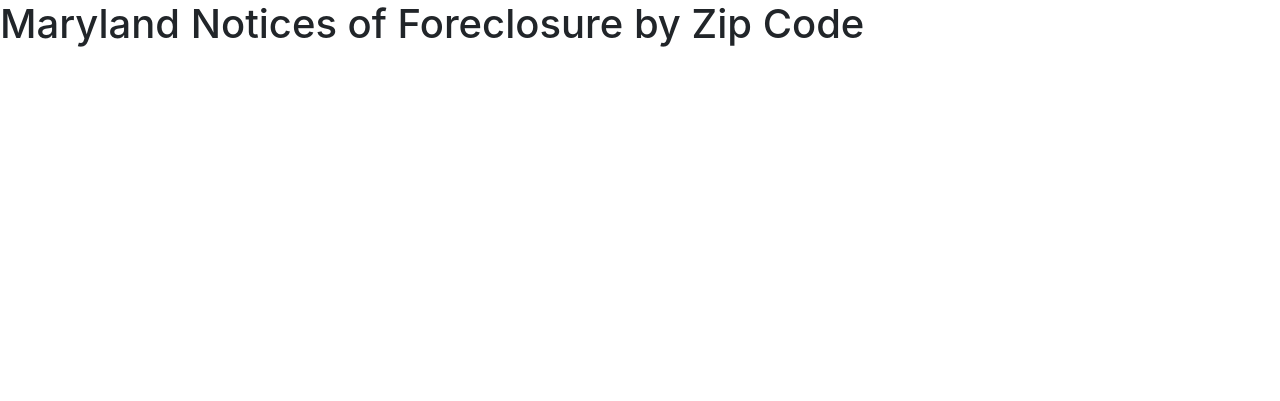
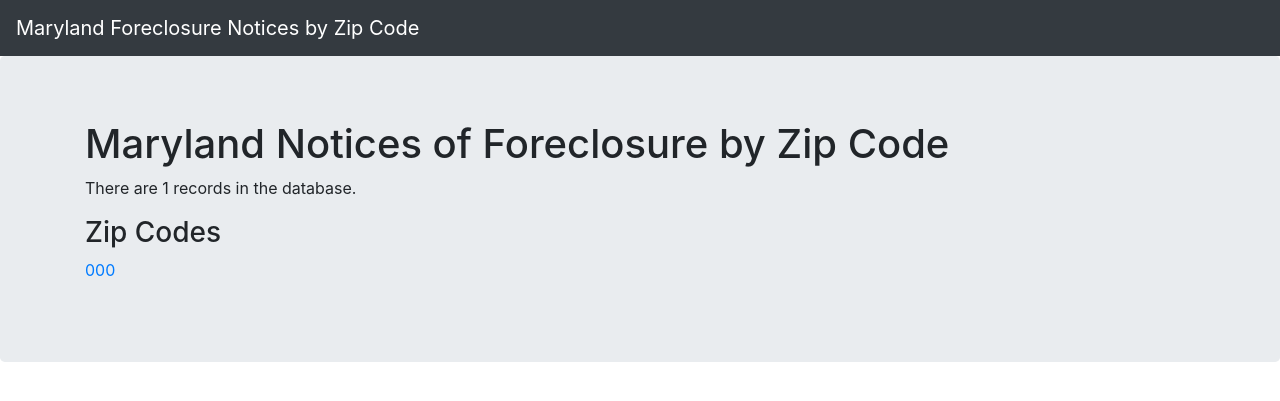
Before and after one commit to amahaja25/second-news-app-umd, a Flask app: template templates/index.html in a window 1280 px wide. Shown: the top 401 px of the page. Run offline with Flask 3, Linux system fonts and the light colour scheme; the template is opened without the code that fills it: most values are stand-ins (such as "Sample title", 1, 10 or a date in 2020); some libraries are stand-ins or nearby versions.

Commit message:
updated app.py and detail.html

```diff
--- a/app.py
+++ b/app.py
@@ -1,12 +1,40 @@
+import os
+from peewee import *
+from census import Census
 from flask import Flask
 from flask import render_template
 app = Flask(__name__)
+db = SqliteDatabase('foreclosures.db')
+census_api_key = os.environ.get('CENSUS_API_KEY')
+c = Census(census_api_key)
+
+class Notice(Model):
+    id = IntegerField(unique=True)
+    zip = CharField()
+    month = DateField()
+    notices = IntegerField()
+
+    class Meta:
+        table_name = "notices"
+        database = db
 
 @app.route("/")
 def index():
+    notice_count = Notice.select().count()
+    all_zips = (Notice.select(Notice.zip).distinct())
     template = 'index.html'
-    return render_template(template)
+    return render_template(template, count = notice_count, all_zips = all_zips)
+
+@app.route('/zipcode/<slug>')
+def detail(slug):
+    zipcode = slug
+    notices = Notice.select().where(Notice.zip==slug)
+    total_notices = Notice.select(fn.SUM(Notice.notices).alias('sum')).where(Notice.zip==slug).scalar()
+    notice_json = []
+    for notice in notices:
+        notice_json.append({'x': str(notice.month.year) + ' ' + str(notice.month.month), 'y': notice.zip, 'heat': notice.notices})
+    owner_occupied = c.acs5.state_zipcode(('NAME', 'B25003_002E'), '24', zipcode)
+    return render_template("detail.html", zipcode=zipcode, notices=notices, notices_count=len(notices), notice_json = notice_json, total_notices = total_notices, owner_occupied = int(owner_occupied[0]['B25003_002E']))
 
 if __name__ == '__main__':
-    # Fire up the Flask test server
     app.run(debug=True, use_reloader=True)
--- a/templates/index.html
+++ b/templates/index.html
@@ -4,6 +4,29 @@
         <link rel="stylesheet" href="https://stackpath.bootstrapcdn.com/bootstrap/4.3.1/css/bootstrap.min.css" crossorigin="anonymous">
     </head>
     <body>
-        <h1>Maryland Notices of Foreclosure by Zip Code</h1>
+    <nav class="navbar navbar-expand-lg navbar-dark bg-dark">
+        <a class="navbar-brand" href="/">Maryland Foreclosure Notices by Zip Code</a>
+    </nav>
+      <div class="jumbotron">
+        <div class="container">
+            <h1>Maryland Notices of Foreclosure by Zip Code</h1>
+            <p>There are {{ count }} records in the database.</p>
+            <h3>Zip Codes</h3>
+            <div class="row">
+            <div class="col-md-4">
+            <ul class="list-unstyled">
+                {% for zip in all_zips %}
+                    <li><a href="/zipcode/{{ zip.zip }}">{{ zip.zip }}</a></li>
+                    {% if loop.index % 3 == 0 and not loop.last %}
+                    </ul>
+                        </div>
+                        <div class="col-md-4">
+                            <ul class="list-unstyled">
+                        {% endif %}
+                    {% endfor %}
+                </ul>
+            </div>
+        </div>
+    </div>
     </body>
 </html>
```
Also changed, not shown: templates/detail.html (added, +33 -0 lines), foreclosures.db (added).
